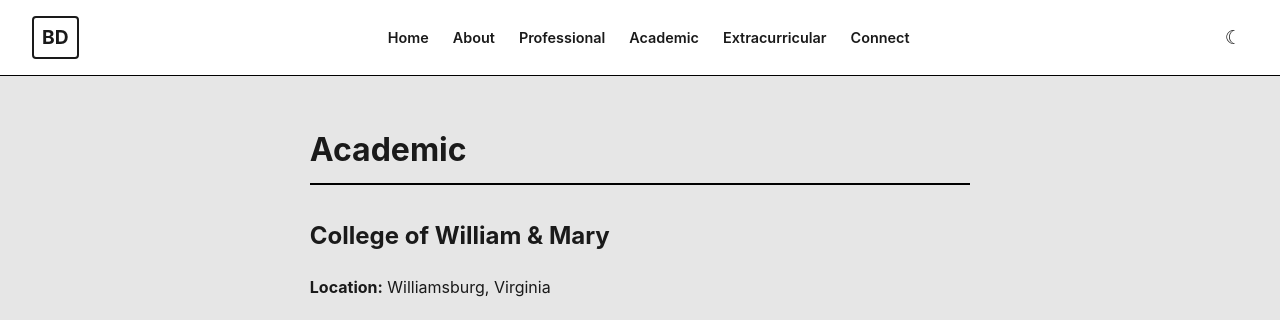
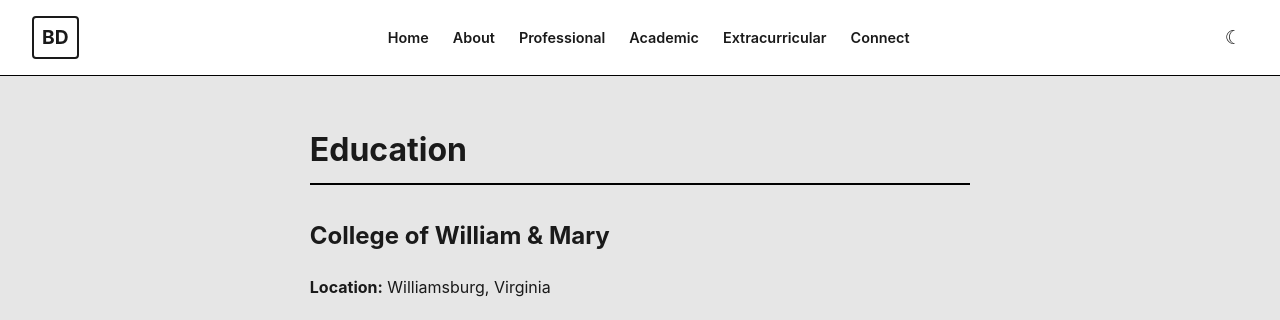
Before and after one commit to bxdubey/github.io, a Jekyll site: the page built from academic.html, in a window 1280 px wide. Shown: the top 320 px of the page. Built offline with Jekyll 4.4.1, drawn with Linux system fonts in a browser that asks for light colours.

Commit message:
Change page title from 'Academic' to 'Education'

```diff
--- a/academic.html
+++ b/academic.html
@@ -1,7 +1,7 @@
 ---
 layout: default
 ---
-<h1 class="page-title">Academic</h1>
+<h1 class="page-title">Education</h1>
 
 <div class="section-block">
     <h2>College of William & Mary</h2>
```
